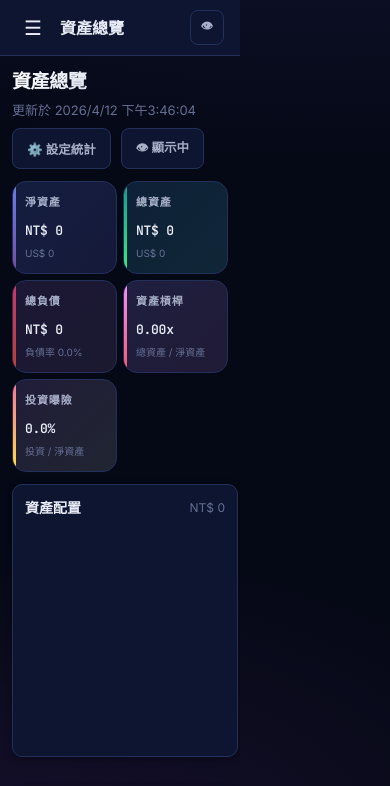
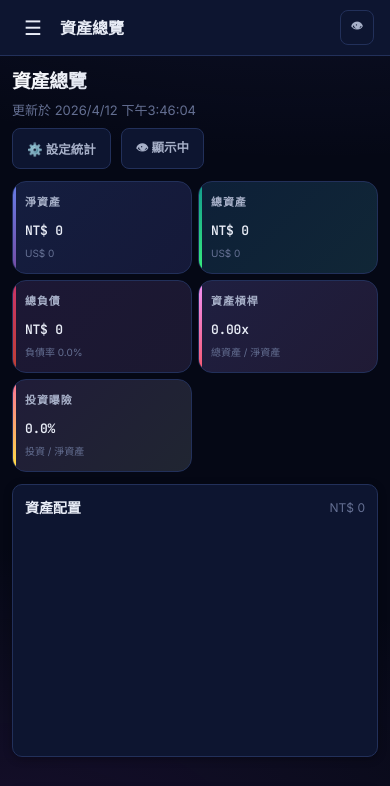
Before and after one commit to wesleytaipei/claude_money, a plain HTML site: page frontend/index.html in a window 390 px wide. Shown: the top 786 px of the page. Drawn offline with nearby package versions, Linux system fonts and the light colour scheme; files that its build step writes are made by us from their sources; no server answers; files whose address does not match are found by name.

Commit message:
Optimize mobile display experience

```diff
--- a/frontend/index.html
+++ b/frontend/index.html
@@ -7,7 +7,7 @@
   <link rel="preconnect" href="https://fonts.googleapis.com" />
   <link rel="preconnect" href="https://fonts.gstatic.com" crossorigin />
   <link href="https://fonts.googleapis.com/css2?family=Inter:wght@400;500;600;700;800&family=JetBrains+Mono:wght@400;500;600&display=swap" rel="stylesheet" />
-  <link rel="stylesheet" href="/static/style.css?v=10" />
+  <link rel="stylesheet" href="/static/style.css?v=11" />
   <script src="https://cdn.jsdelivr.net/npm/chart.js@4.4.0/dist/chart.umd.min.js"></script>
 </head>
 <body>
--- a/frontend/style.css
+++ b/frontend/style.css
@@ -1006,7 +1006,13 @@ tr.highlighted:hover { background: rgba(234,179,8,.14); }
 /* ══ Responsive — covers portrait + landscape iPhone (≤ 900px) ══════════════ */
 @media (max-width: 900px) {
   body { overflow-x: hidden; }
-  #app { flex-direction: column; overflow-x: hidden; }
+  /* Reset grid to single column so main-content fills full width */
+  #app {
+    display: grid;
+    grid-template-columns: 1fr;
+    width: 100%;
+    overflow-x: hidden;
+  }
 
   /* Sidebar → hidden drawer; kill backdrop-filter to prevent iOS Safari bleed */
   .sidebar {
```
